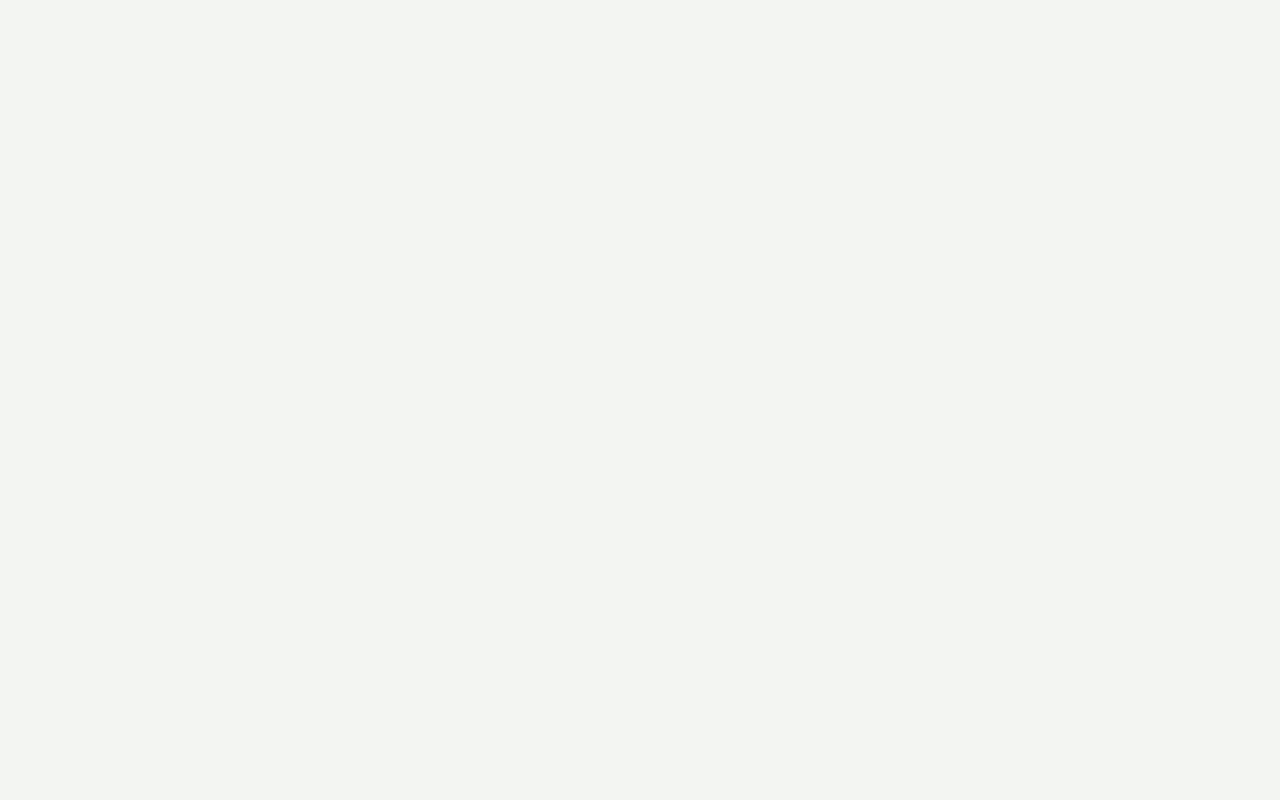
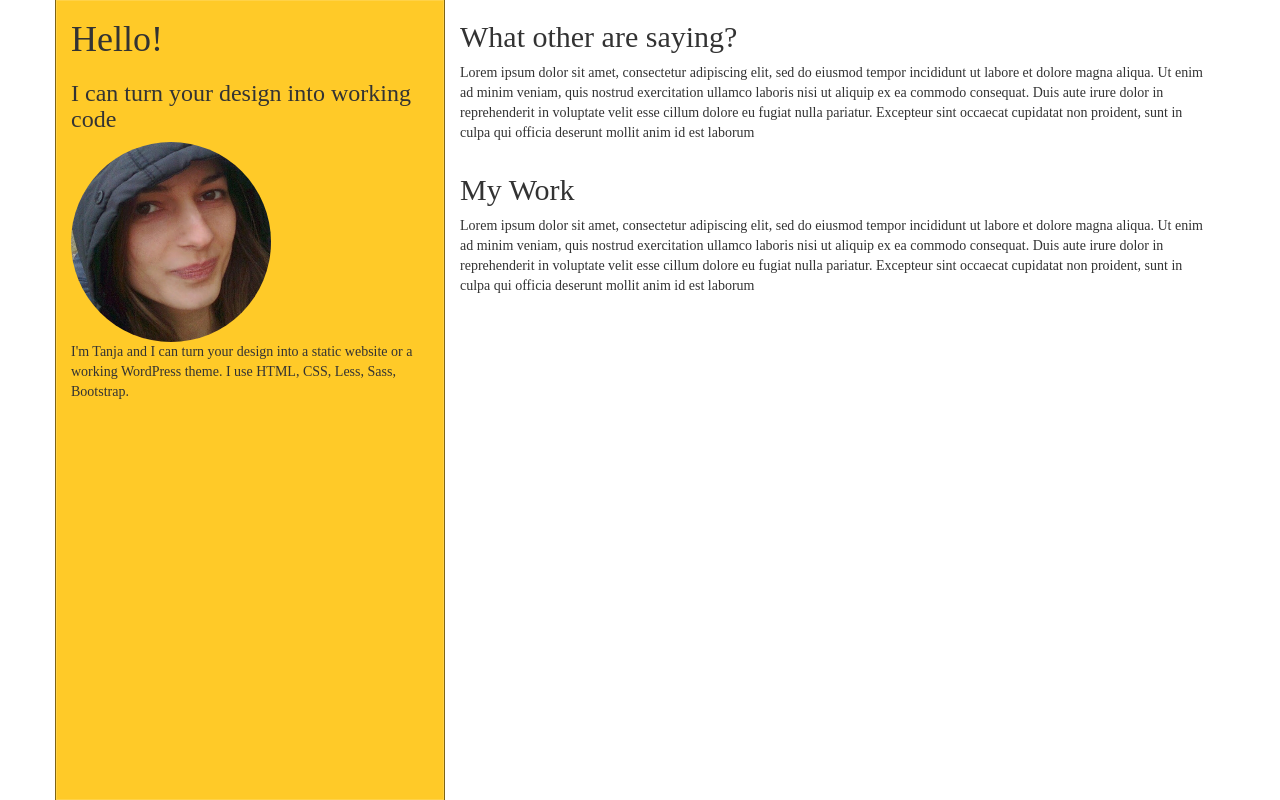
Before and after one commit to TanjaSS/tanjass.github.io, a plain HTML site: page index.html in a window 1280 px wide. Drawn offline with nearby package versions, Linux system fonts and the light colour scheme; a web font is replaced by a local one.

Commit message:
Placeholders

```diff
--- a/index.html
+++ b/index.html
@@ -13,6 +13,39 @@
 
 <body>
   <div class="container">
+    <div class="row">
+      <div class="col-sm-4 sidebar">
+        <h1>Hello!</h1>
+
+        <h3>I can turn your design into working code</h3>
+
+        <img class="avatar" src="images/tanja.jpg" alt="Avatar">
+
+        <p>I'm Tanja and I can turn your design into a static website
+        or a working WordPress theme. I use HTML, CSS, Less, Sass,
+        Bootstrap.</p>
+      </div>
+
+      <div class="col-sm-8 content">
+        <div class="row">
+          <div class="col-sm-12">
+            <h2>What other are saying?</h2>
+            <p>
+              Lorem ipsum dolor sit amet, consectetur adipiscing elit, sed do eiusmod tempor incididunt ut labore et dolore magna aliqua. Ut enim ad minim veniam, quis nostrud exercitation ullamco laboris nisi ut aliquip ex ea commodo consequat. Duis aute irure dolor in reprehenderit in voluptate velit esse cillum dolore eu fugiat nulla pariatur. Excepteur sint occaecat cupidatat non proident, sunt in culpa qui officia deserunt mollit anim id est laborum
+            </p>
+          </div>
+        </div>
+
+         <div class="row">
+          <div class="col-sm-12">
+            <h2>My Work</h2>
+            <p>
+              Lorem ipsum dolor sit amet, consectetur adipiscing elit, sed do eiusmod tempor incididunt ut labore et dolore magna aliqua. Ut enim ad minim veniam, quis nostrud exercitation ullamco laboris nisi ut aliquip ex ea commodo consequat. Duis aute irure dolor in reprehenderit in voluptate velit esse cillum dolore eu fugiat nulla pariatur. Excepteur sint occaecat cupidatat non proident, sunt in culpa qui officia deserunt mollit anim id est laborum
+            </p>
+          </div>
+        </div>
+      </div>
+    </div>
   </div>
 
 	<!-- jQuery -->
--- a/less/style.less
+++ b/less/style.less
@@ -1,3 +1,37 @@
-// out: ../css/style.css
+@import url(http://fonts.googleapis.com/css?family=Ledger);
 
-@import url(http://fonts.googleapis.com/css?family=Ledger);
+@color-light: #fff8e1;
+@color-dark: #ffca28;
+
+html {
+  height: 100%;
+}
+
+body {
+  height: 100%;
+  font-family: "Ledger";
+}
+
+.container {
+  height: 100%;
+}
+
+.row {
+  height: 100%;
+}
+
+.sidebar {
+  min-height: 100%;
+  background-color: @color-dark;
+  height: 800px;
+  box-shadow: 0px 0px 0px 1px rgba(255, 255, 255, 0.15) inset;
+	border-left: 1px solid rgba(0, 0, 0, 0.5);
+	border-right: 1px solid rgba(0, 0, 0, 0.5);
+}
+
+.avatar {
+  display: inline-block;
+  height: 200px;
+  width: 200px;
+  border-radius: 100px;
+}
```
Also changed, not shown: css/style.css.
